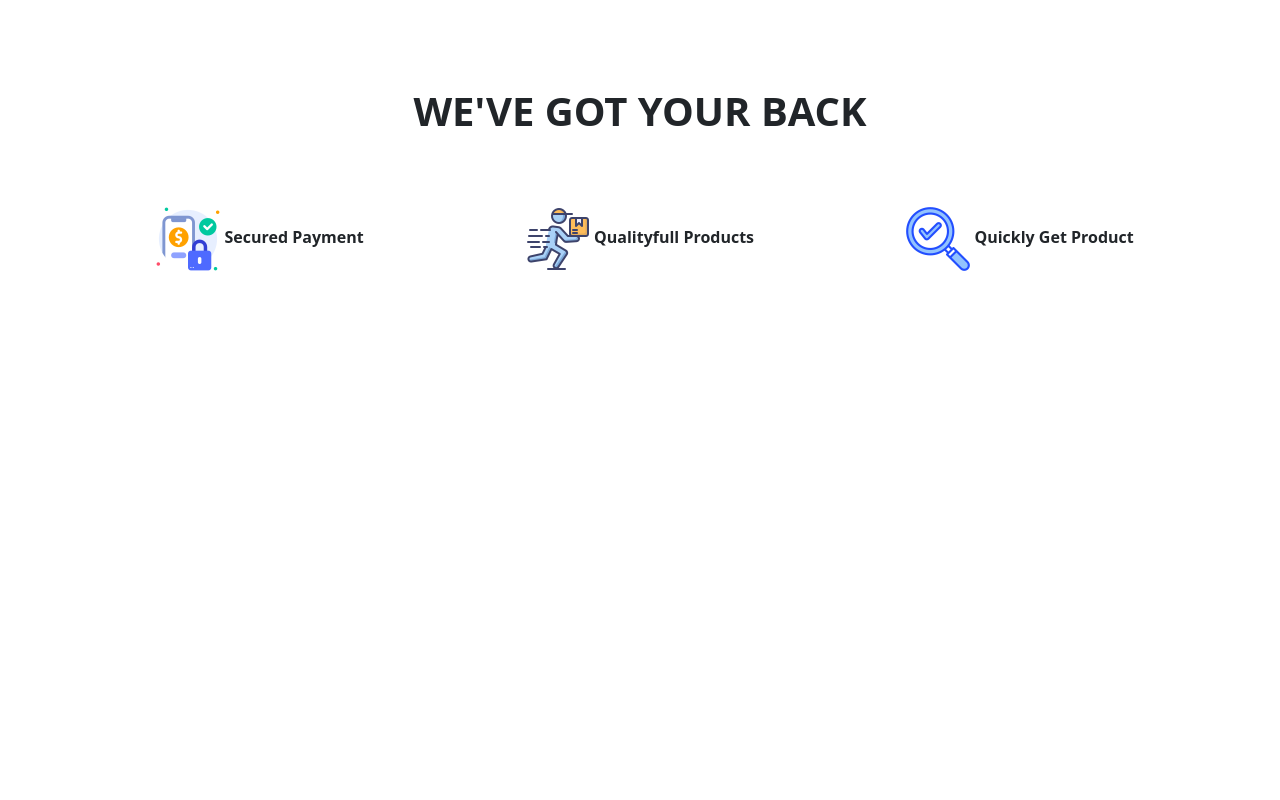
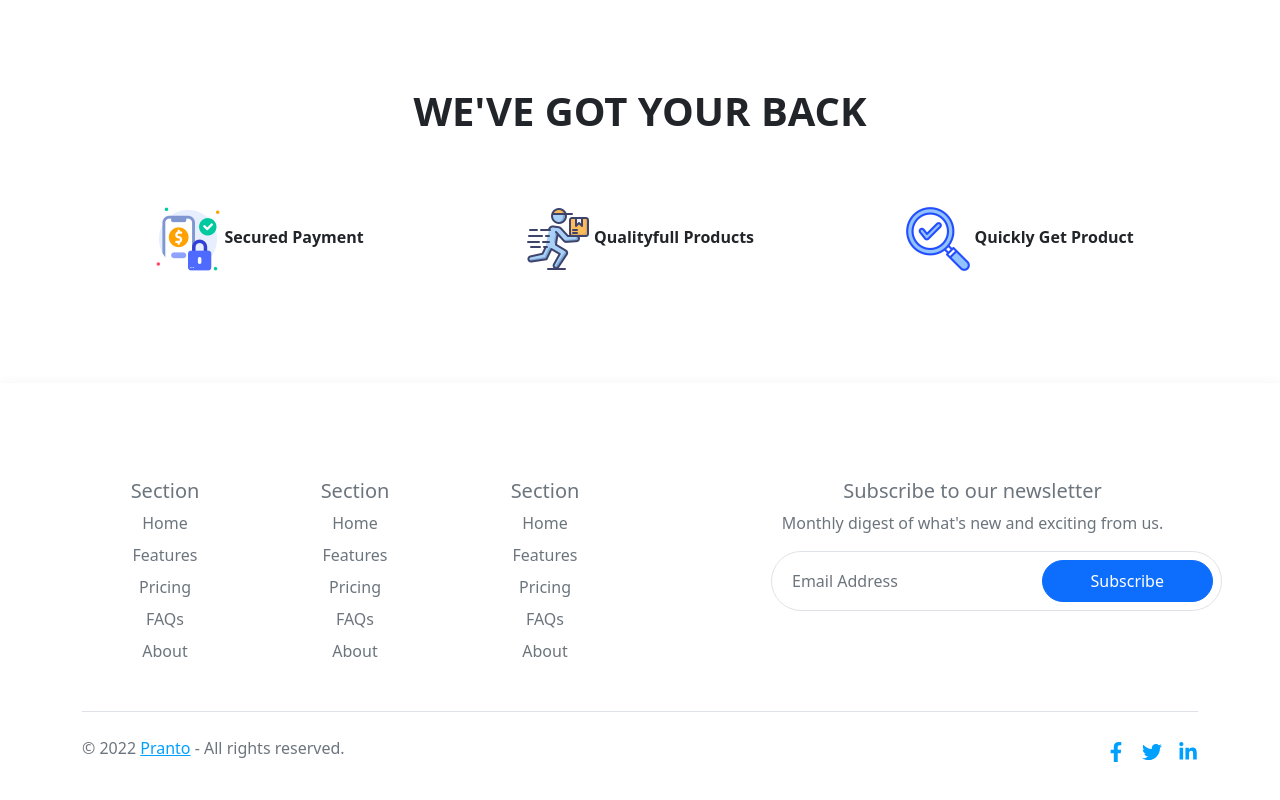
Before and after one commit to prantoc/mobile-planet-client-side, a React (Create React App) app in the folder mobile-planet/: page / in a window 1280 px wide. Shown: the part 1812-2612 px from the top of the page. Before the commit the page ends 2195 px from the top, so only its background shows below. Built offline with nearby package versions, Linux system fonts and the light colour scheme.

Commit message:
footer design changed

```diff
--- a/mobile-planet/src/Pages/Shared/Footer/Footer.js
+++ b/mobile-planet/src/Pages/Shared/Footer/Footer.js
@@ -1,10 +1,77 @@
 import React from 'react';
+import { Form } from 'react-bootstrap';
+import { Link } from 'react-router-dom';
+import { FaFacebookF, FaLinkedinIn, FaTwitter } from "react-icons/fa";
+import PrimaryButton from '../../../components/PrimaryButton/PrimaryButton';
 
 const Footer = () => {
     return (
-        <div>
+        <>
+            <footer className="bg-footer shadow text-secondary text-center py-5">
+                <div class="container">
+                    <footer class="py-5">
+                        <div class="row">
+                            <div class="col-6 col-md-2 mb-3">
+                                <h5>Section</h5>
+                                <ul class="nav flex-column">
+                                    <li class="nav-item mb-2"><Link href="#" class="nav-link p-0 text-muted">Home</Link></li>
+                                    <li class="nav-item mb-2"><Link href="#" class="nav-link p-0 text-muted">Features</Link></li>
+                                    <li class="nav-item mb-2"><Link href="#" class="nav-link p-0 text-muted">Pricing</Link></li>
+                                    <li class="nav-item mb-2"><Link href="#" class="nav-link p-0 text-muted">FAQs</Link></li>
+                                    <li class="nav-item mb-2"><Link href="#" class="nav-link p-0 text-muted">About</Link></li>
+                                </ul>
+                            </div>
+                            <div class="col-6 col-md-2 mb-3">
+                                <h5>Section</h5>
+                                <ul class="nav flex-column">
+                                    <li class="nav-item mb-2"><Link href="#" class="nav-link p-0 text-muted">Home</Link></li>
+                                    <li class="nav-item mb-2"><Link href="#" class="nav-link p-0 text-muted">Features</Link></li>
+                                    <li class="nav-item mb-2"><Link href="#" class="nav-link p-0 text-muted">Pricing</Link></li>
+                                    <li class="nav-item mb-2"><Link href="#" class="nav-link p-0 text-muted">FAQs</Link></li>
+                                    <li class="nav-item mb-2"><Link href="#" class="nav-link p-0 text-muted">About</Link></li>
+                                </ul>
+                            </div>
+                            <div class="col-6 col-md-2 mb-3">
+                                <h5>Section</h5>
+                                <ul class="nav flex-column">
+                                    <li class="nav-item mb-2"><Link href="#" class="nav-link p-0 text-muted">Home</Link></li>
+                                    <li class="nav-item mb-2"><Link href="#" class="nav-link p-0 text-muted">Features</Link></li>
+                                    <li class="nav-item mb-2"><Link href="#" class="nav-link p-0 text-muted">Pricing</Link></li>
+                                    <li class="nav-item mb-2"><Link href="#" class="nav-link p-0 text-muted">FAQs</Link></li>
+                                    <li class="nav-item mb-2"><Link href="#" class="nav-link p-0 text-muted">About</Link></li>
+                                </ul>
+                            </div>
 
-        </div>
+                            <div class="col-md-5 offset-md-1 mb-3">
+                                <form>
+                                    <h5>Subscribe to our newsletter</h5>
+                                    <p>Monthly digest of what's new and exciting from us.</p>
+                                    <div class="d-flex flex-column flex-sm-row w-100 gap-2">
+                                        <Form className="d-flex shadow-md p-2 mb-5 ms-lg-4 bg-body border rounded-pill col-12 animate__animated animate__backInLeft">
+                                            <Form.Control
+                                                type="email"
+                                                placeholder="Email Address"
+                                                className="me-2 border-0"
+                                            />
+                                            <PrimaryButton variant='primary px-5 py-2 rounded-pill'>Subscribe</PrimaryButton>
+                                        </Form>
+                                    </div>
+                                </form>
+                            </div>
+                        </div>
+
+                        <div class="d-flex flex-column flex-sm-row justify-content-between py-4 my-4 border-top">
+                            <p> © 2022 <a href="https://github.com/prantoc" className='cs-color-primary'>Pranto</a> - All rights reserved.</p>
+                            <ul class="list-unstyled d-flex">
+                                <li class="ms-3"><Link class="cs-color-primary fw-bold fs-5" href="#"> <FaFacebookF /> </Link></li>
+                                <li class="ms-3"><Link class="cs-color-primary fw-bold fs-5" href="#"> <FaTwitter></FaTwitter> </Link></li>
+                                <li class="ms-3"><Link class="cs-color-primary fw-bold fs-5" href="#"> <FaLinkedinIn></FaLinkedinIn> </Link></li>
+                            </ul>
+                        </div>
+                    </footer>
+                </div>
+            </footer>
+        </>
     );
 };
 
```
